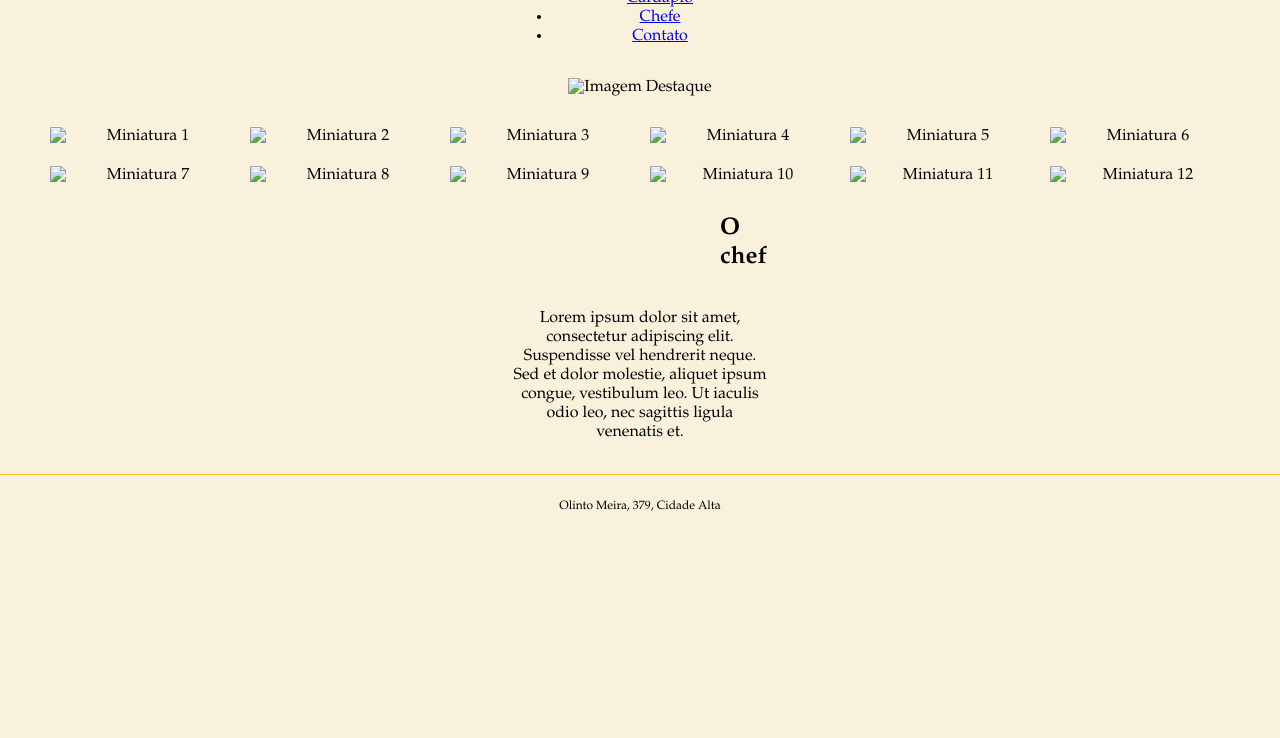
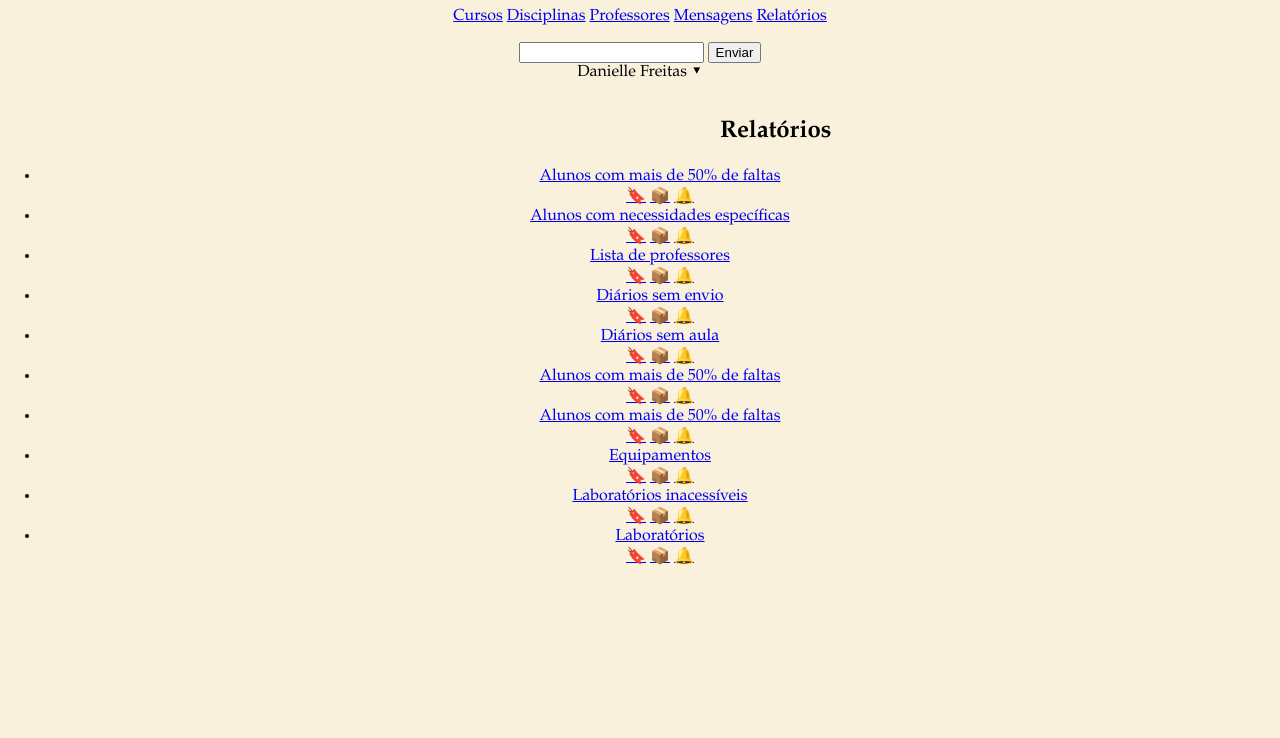
Before and after one commit to Andregskdev/aulaswebdesign, a plain HTML site: page index.html in a window 1280 px wide. Shown: the part 62-800 px from the top of the page. Drawn offline with Linux system fonts and the light colour scheme.

Commit message:
index.html
Atividade DIATINF

```diff
--- a/index.html
+++ b/index.html
@@ -1,53 +1,116 @@
 <!DOCTYPE html>
-<html lang="pt-BR">
+<html lang="pt-br">
 <head>
-  <meta charset="UTF-8">
-  <link rel="stylesheet" href="main.css">
-  <title>Raw</title>
+    <meta charset="UTF-8">
+    <title>DIATINF</title>
+    <link rel="stylesheet" href="main.css">
 </head>
 <body>
 
-  <header>
-    <img src="imagens/site-raw/logo.png" alt="Logo Raw-Comida Natural">
+<aside class="sidebar">
+    <h1>DIATINF</h1>
     <nav>
-      <ul>
-        <li><a href="Cardapio.html">Cardápio</a></li>
-        <li><a href="Chefe.html">Chefe</a></li>
-        <li><a href="Contato.html">Contato</a></li>
-      </ul>
+        <a href="#">Cursos</a>
+        <a href="#">Disciplinas</a>
+        <a href="#">Professores</a>
+        <a href="#">Mensagens</a>
+        <a href="#">Relatórios</a>
     </nav>
-  </header>
+</aside>
 
-  <main>
-    <section>
-      <img src="imagens/site-raw/destaque.png" alt="Imagem Destaque">
-    </section>
+<main class="content">
+    <header class="top-bar">
+        <form>
+            <input type="text" placeholder="">
+            <input type="submit" value="Enviar">
+        </form>
+        <span class="user">Danielle Freitas &#9660;</span>
+    </header>
 
-    <ul class="container">
-      <li><img src="imagens/site-raw/comida1.png" alt="Miniatura 1"></li>
-      <li><img src="imagens/site-raw/comida2.png" alt="Miniatura 2"></li>
-      <li><img src="imagens/site-raw/comida3.png" alt="Miniatura 3"></li>
-      <li><img src="imagens/site-raw/comida4.png" alt="Miniatura 4"></li>
-      <li><img src="imagens/site-raw/comida5.png" alt="Miniatura 5"></li>
-      <li><img src="imagens/site-raw/comida6.png" alt="Miniatura 6"></li>
-      <li><img src="imagens/site-raw/comida7.png" alt="Miniatura 7"></li>
-      <li><img src="imagens/site-raw/comida8.png" alt="Miniatura 8"></li>
-      <li><img src="imagens/site-raw/comida9.png" alt="Miniatura 9"></li>
-      <li><img src="imagens/site-raw/comida10.png" alt="Miniatura 10"></li>
-      <li><img src="imagens/site-raw/comida11.png" alt="Miniatura 11"></li>
-      <li><img src="imagens/site-raw/comida12.png" alt="Miniatura 12"></li>
+    <h2>Relatórios</h2>
+    <ul class="report-list">
+        <li>
+            <a href="#">Alunos com mais de 50% de faltas</a>
+            <nav class="icons">
+                <a href="#"><span>🔖</span></a>
+                <a href="#"><span>📦</span></a>
+                <a href="#"><span>🔔</span></a>
+            </nav>
+        </li>
+        <li>
+            <a href="#">Alunos com necessidades específicas</a>
+            <nav class="icons">
+                <a href="#"><span>🔖</span></a>
+                <a href="#"><span>📦</span></a>
+                <a href="#"><span>🔔</span></a>
+            </nav>
+        </li>
+        <li>
+            <a href="#">Lista de professores</a>
+            <nav class="icons">
+                <a href="#"><span>🔖</span></a>
+                <a href="#"><span>📦</span></a>
+                <a href="#"><span>🔔</span></a>
+            </nav>
+        </li>
+        <li>
+            <a href="#">Diários sem envio</a>
+            <nav class="icons">
+                <a href="#"><span>🔖</span></a>
+                <a href="#"><span>📦</span></a>
+                <a href="#"><span>🔔</span></a>
+            </nav>
+        </li>
+        <li>
+            <a href="#">Diários sem aula</a>
+            <nav class="icons">
+                <a href="#"><span>🔖</span></a>
+                <a href="#"><span>📦</span></a>
+                <a href="#"><span>🔔</span></a>
+            </nav>
+        </li>
+        <li>
+            <a href="#">Alunos com mais de 50% de faltas</a>
+            <nav class="icons">
+                <a href="#"><span>🔖</span></a>
+                <a href="#"><span>📦</span></a>
+                <a href="#"><span>🔔</span></a>
+            </nav>
+        </li>
+        <li>
+            <a href="#">Alunos com mais de 50% de faltas</a>
+            <nav class="icons">
+                <a href="#"><span>🔖</span></a>
+                <a href="#"><span>📦</span></a>
+                <a href="#"><span>🔔</span></a>
+            </nav>
+        </li>
+        <li>
+            <a href="#">Equipamentos</a>
+            <nav class="icons">
+                <a href="#"><span>🔖</span></a>
+                <a href="#"><span>📦</span></a>
+                <a href="#"><span>🔔</span></a>
+            </nav>
+        </li>
+        <li>
+            <a href="#">Laboratórios inacessíveis</a>
+            <nav class="icons">
+                <a href="#"><span>🔖</span></a>
+                <a href="#"><span>📦</span></a>
+                <a href="#"><span>🔔</span></a>
+            </nav>
+        </li>
+        <li>
+            <a href="#">Laboratórios</a>
+            <nav class="icons">
+                <a href="#"><span>🔖</span></a>
+                <a href="#"><span>📦</span></a>
+                <a href="#"><span>🔔</span></a>
+            </nav>
+        </li>
     </ul>
-
-    <h2>O chef</h2>
-    <p>
-      Lorem ipsum dolor sit amet, consectetur adipiscing elit. Suspendisse vel hendrerit neque.
-      Sed et dolor molestie, aliquet ipsum congue, vestibulum leo. Ut iaculis odio leo, nec sagittis ligula venenatis et.
-    </p>
-  </main>
-
-  <footer>
-    Olinto Meira, 379, Cidade Alta
-  </footer>
+</main>
 
 </body>
 </html>
```
